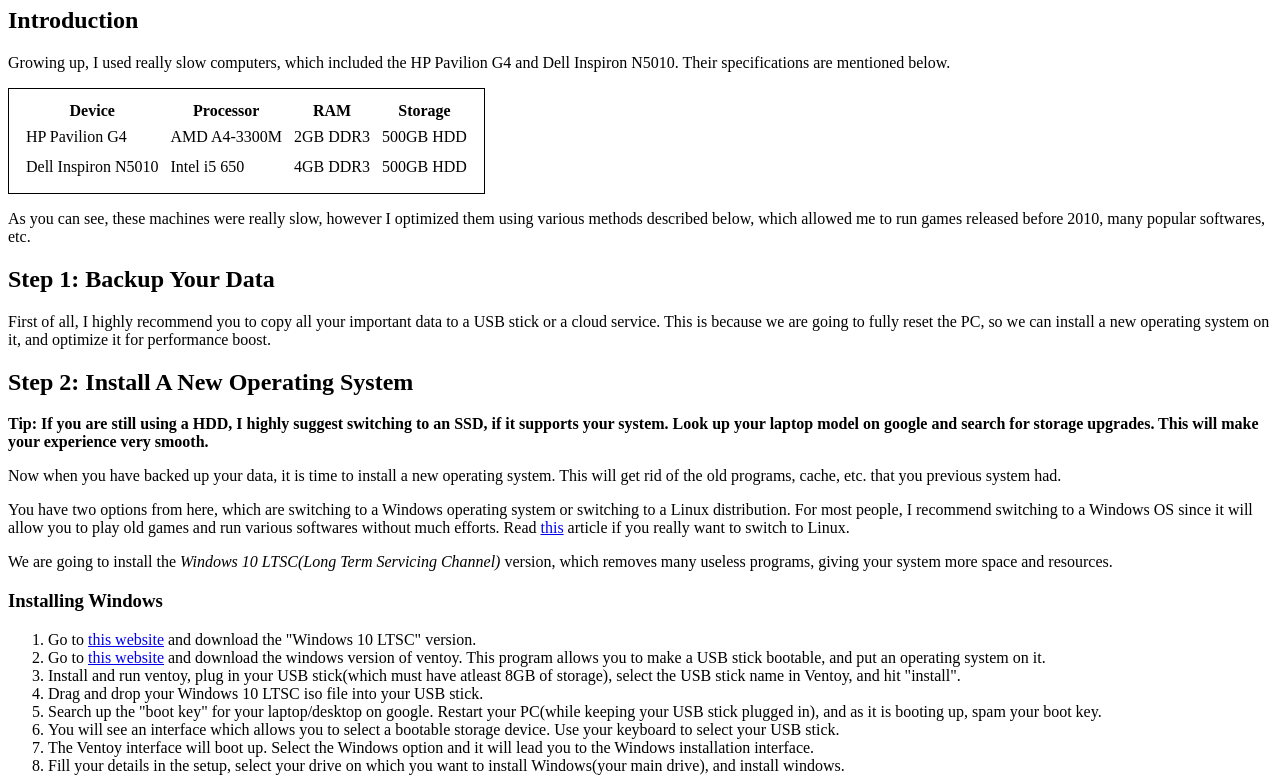
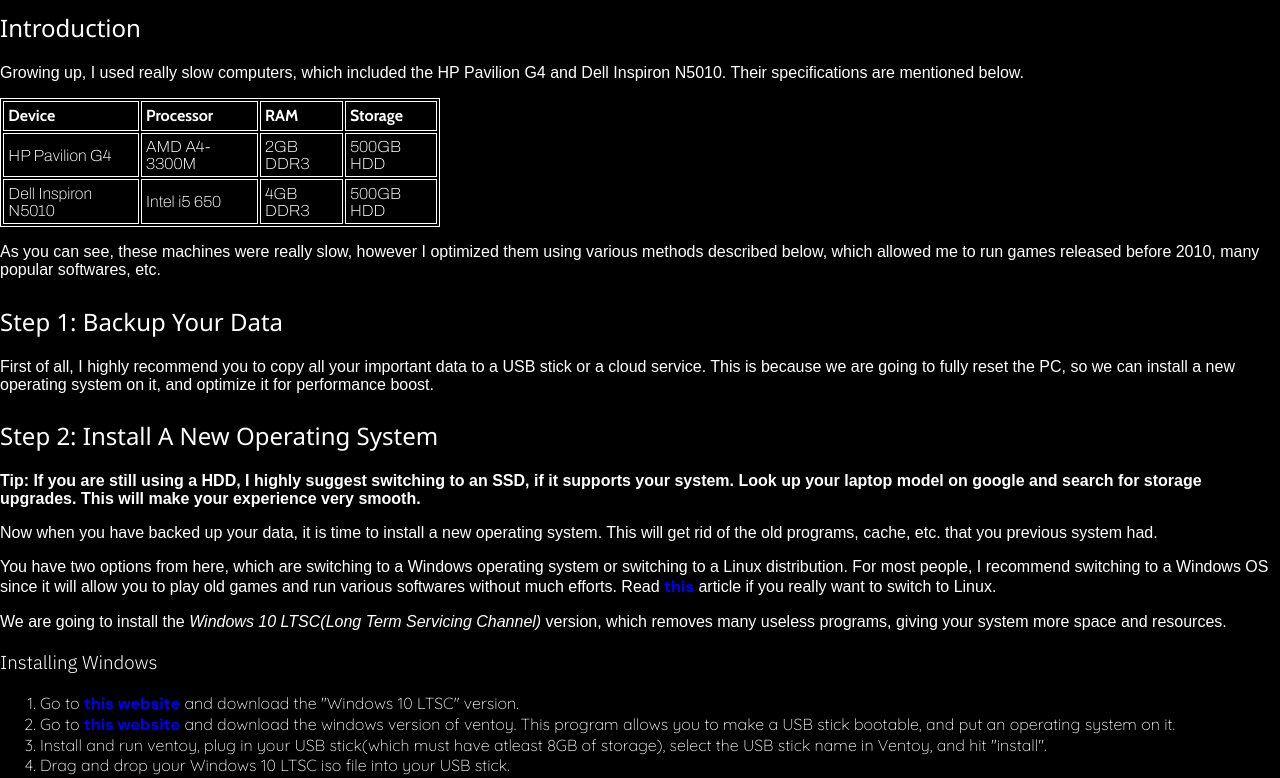
Before and after one commit to crazyarvind/crazyarvind.github.io, a plain HTML site: page pc_optimization_guide.html in a window 1280 px wide. Shown: the part 73-851 px from the top of the page. Drawn offline with nearby package versions, Linux system fonts and the light colour scheme; a web font is replaced by a local one.

Commit message:
Added CSS

```diff
--- a/pc_optimization_guide.html
+++ b/pc_optimization_guide.html
@@ -4,15 +4,7 @@
     <meta charset="UTF-8">
     <meta name="viewport" content="width=device-width, initial-scale=1.0">
     <title>PC Optimization Guide</title>
-    <style>
-        table{
-            border: 1px solid black;
-            padding: 10px;
-        }
-        td{
-            padding: 5px;
-        }
-    </style>
+    <link rel="stylesheet" href="style.css">
 </head>
 <body>
     <h1>PC Optimization Guide</h1>
@@ -74,6 +66,7 @@
         <li>While running a heavy program or a game, go to task manager>services. Find your program there, right click on it, click "set priority" and then "high". This way, Windows will allocate more resources to your software. This will not give a huge boost, but it is good to do it.</li>
     </ul>
     <p><strong>Bonus: I highly recommend you to have atleast 8GB of RAM. Look up your laptop model on google and see if you can upgrade it, and which speed and generation is supported. You can find tutorials on youtube for your exact model on doing the RAM upgrade. For PCs, every hardware component is upgradable as long as it is appropriate with the motherboard.</strong></p>
+    <br>
     <p><strong>Last Updated On 22nd September 2025</strong></p>
 </body>
 </html>
--- /dev/null
+++ b/style.css
@@ -0,0 +1,104 @@
+@import url('https://fonts.googleapis.com/css2?family=Alan+Sans:wght@300..900&display=swap');
+@import url('https://fonts.googleapis.com/css2?family=Zalando+Sans:ital,wght@0,200..900;1,200..900&display=swap');
+@import url('https://fonts.googleapis.com/css2?family=Noto+Sans:ital,wght@0,100..900;1,100..900&display=swap');
+@import url('https://fonts.googleapis.com/css2?family=DM+Sans:ital,opsz,wght@0,9..40,100..1000;1,9..40,100..1000&display=swap');
+@import url('https://fonts.googleapis.com/css2?family=Quicksand:wght@300..700&display=swap');
+@import url('https://fonts.googleapis.com/css2?family=IBM+Plex+Sans:ital,wght@0,100..700;1,100..700&display=swap');
+@import url('https://fonts.googleapis.com/css2?family=Cabin:ital,wght@0,400..700;1,400..700&display=swap');
+@import url('https://fonts.googleapis.com/css2?family=Archivo:ital,wght@0,100..900;1,100..900&display=swap');
+@import url('https://fonts.googleapis.com/css2?family=Google+Sans+Code:ital,wght@0,300..800;1,300..800&display=swap');
+
+body{
+    margin: 0;
+    padding: 0;
+    background-color: black;
+    color: white;
+}
+
+h1{
+    font-family: "Alan Sans", sans-serif;
+    font-optical-sizing: auto;
+    font-weight: 500;
+    font-style: normal;
+}
+
+h2{
+    margin-top: 2%;
+    font-family: "Noto Sans", sans-serif;
+    font-optical-sizing: auto;
+    font-weight: 400;
+    font-style: normal;
+    font-variation-settings:
+        "wdth" 100;
+}
+
+h3{
+    font-family: "IBM Plex Sans", sans-serif;
+    font-optical-sizing: auto;
+    font-weight: 300;
+    font-style: normal;
+    font-variation-settings:
+        "wdth" 100;
+}
+
+p{
+    font-family: "Zalando Sans", sans-serif;
+    font-optical-sizing: auto;
+    font-weight: 200;
+    font-style: normal;
+    font-variation-settings:
+        "wdth" 100;
+}
+
+a{
+    font-family: "DM Sans", sans-serif;
+    font-optical-sizing: auto;
+    font-weight: 800;
+    font-style: normal;
+    text-decoration: none;
+}
+
+li{
+    font-family: "Quicksand", sans-serif;
+    font-optical-sizing: auto;
+    font-weight: 200;
+    font-style: normal;
+}
+
+i{
+    font-weight: 500;
+}
+
+th{
+    font-family: "Cabin", sans-serif;
+    font-optical-sizing: auto;
+    font-weight: 1000;
+    font-style: normal;
+    font-variation-settings:
+        "wdth" 100;
+    text-align: left;
+    padding: 1%;
+}
+
+td{
+    font-family: "Archivo", sans-serif;
+    font-optical-sizing: auto;
+    font-weight: 100;
+    font-style: normal;
+    font-variation-settings:
+        "wdth" 100;
+    padding: 1%;
+}
+
+table, td, th{
+    border: 1px solid white;
+}
+
+code{
+    font-family: "Google Sans Code", monospace;
+    font-optical-sizing: auto;
+    font-weight: 100;
+    font-style: normal;
+    border: 1px solid white;
+    padding: 0.2%;
+}
```
Also changed, not shown: index.html (+1 -0 lines), portfolio.html (+2 -2 lines).
